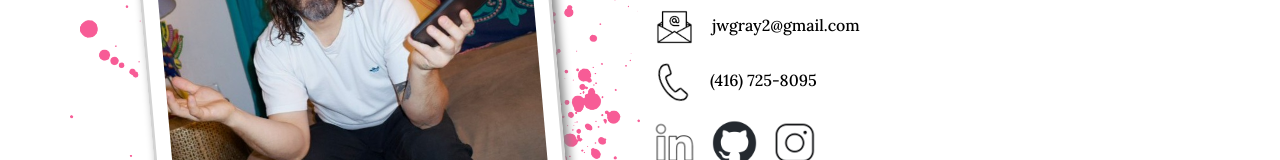
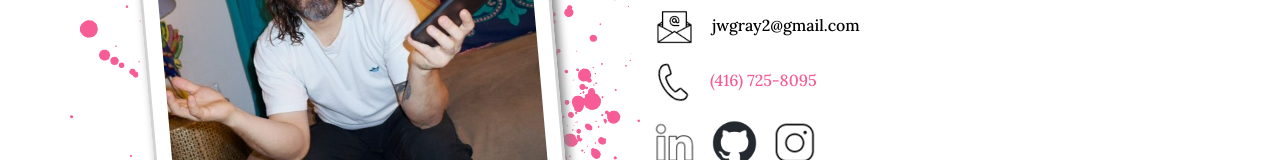
Before and after one commit to jessewgray/jessewgrayca, a React (Create React App) app: page / in a window 1280 px wide. Shown: the part 2722-2882 px from the top of the page. Built offline with nearby package versions, Linux system fonts and the light colour scheme; a web font is replaced by a local one.

Commit message:
contact link update

```diff
--- a/src/App.css
+++ b/src/App.css
@@ -151,10 +151,18 @@ p, a{
   color:#f75c96;
   font-size: 1.4em;
 }
-.popRes, .phoneNum{
+.popRes{
   color:#f75c96;
 }
-.popRes:hover, .phoneNum{
+.popRes:hover{
+  color:black;
+  cursor: pointer;
+}
+
+.phoneNum, .mail{
+  color:#f75c96;
+}
+.phoneNum:hover, .mail{
   color:black;
 }
 
--- a/src/sections/SectionFive.js
+++ b/src/sections/SectionFive.js
@@ -48,7 +48,7 @@ const SectionFive = () => {
                     <h2>Get in touch</h2>
                         <p style={{marginBottom:"1.5em", marginTop:".5em"}}>Got a project in mind or just want to chat about all things web? I'm all ears! Drop me a message and lets turn your ideas into a reality. I'm here to help, lets make something awesome together.</p>
 
-                        <p><a href="mailto:jwgray2@gmail.com"><img style={wForty} src={email}></img>jwgray2@gmail.com</a></p>
+                        <p><a className="mail" href="mailto:jwgray2@gmail.com"><img style={wForty} src={email}></img>jwgray2@gmail.com</a></p>
                         <p><a className="phoneNum" href="tel:416-725-8095"><img src={phone} style={phoneStyle}/>(416) 725-8095</a></p>
                         <p><img id="linkedIn" src={linkedIn} style={wFifty} onClick={goLinkedin}/><img id="github" src={github} style={wForty} onClick={goGithub}/><img id="insta" src={insta} style={wFifty} onClick={goInsta}/></p>
                         <PopResume />
```
